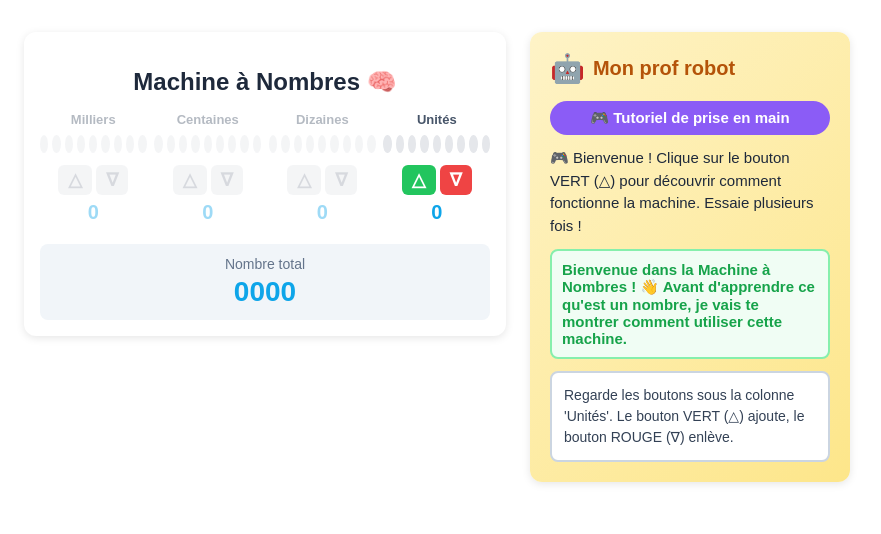
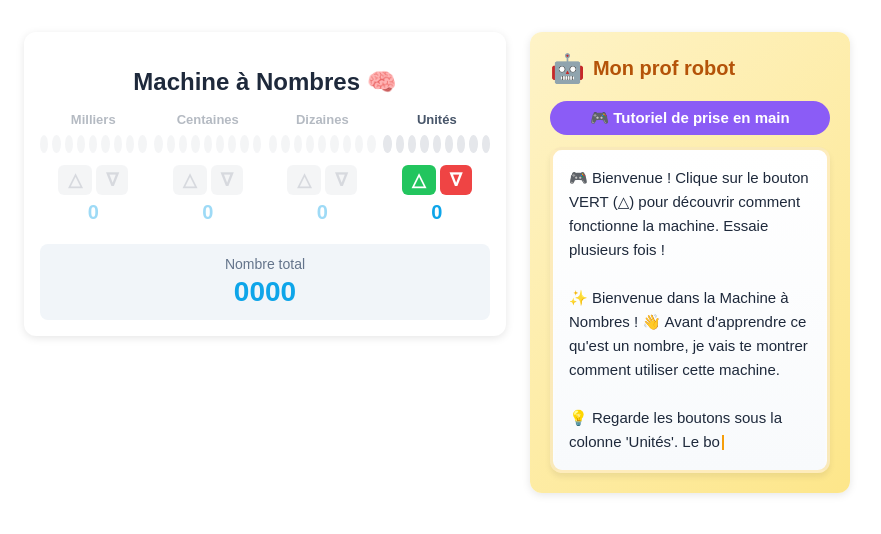
Before and after one commit to armelwanes/game-test, a React (Vite) app: page / in a window 1280 px wide. Shown: the top 534 px of the page, without its empty margins (203-1084 px from the left). Built offline with nearby package versions, Linux system fonts and the light colour scheme.

Commit message:
Consolidate all typing texts into single unified card in Mon prof robot
Co-authored-by: armelgeek <57889510+armelgeek@users.noreply.github.com>

```diff
--- a/src/MachineANombres.tsx
+++ b/src/MachineANombres.tsx
@@ -31,9 +31,8 @@ function MachineANombres() {
   // addClicks sert maintenant à suivre la progression dans explore-units
   const [addClicks, setAddClicks] = useState(0);
   const [feedback, setFeedback] = useState("Bienvenue dans la Machine à Nombres ! 👋 Avant d'apprendre ce qu'est un nombre, je vais te montrer comment utiliser cette machine.");
-  const [typedFeedback, setTypedFeedback] = useState("");
-  const [typedInstruction, setTypedInstruction] = useState("");
   const [pointInfo, setPointInfo] = useState("Regarde les boutons sous la colonne 'Unités'. Le bouton VERT (△) ajoute, le bouton ROUGE (∇) enlève.");
+  const [typedText, setTypedText] = useState("");
 
   // État pour l'auto-incrémentation
   const [isCountingAutomatically, setIsCountingAutomatically] = useState(false);
@@ -480,33 +479,28 @@ function MachineANombres() {
     }
   }, [phase]);
 
-  // Gestion de l'effet de frappe pour l'instruction
+  // Texte combiné pour l'affichage unifié
+  const combinedText = useMemo(() => {
+    const parts: string[] = [];
+
+    if (instruction) parts.push(instruction);
+    if (feedback) parts.push(`✨ ${feedback}`);
+    if (pointInfo) parts.push(`💡 ${pointInfo}`);
+
+    return parts.join('\n\n');
+  }, [instruction, feedback, pointInfo]);
+
+  // Gestion de l'effet de frappe unifié
   useEffect(() => {
     let i = 0;
-    setTypedInstruction("");
+    setTypedText("");
     const timer = setInterval(() => {
       i++;
-      setTypedInstruction(instruction.slice(0, i));
-      if (i >= instruction.length) clearInterval(timer);
+      setTypedText(combinedText.slice(0, i));
+      if (i >= combinedText.length) clearInterval(timer);
     }, TYPING_SPEED);
     return () => clearInterval(timer);
-  }, [instruction]);
-
-  // Gestion de l'effet de frappe pour le feedback
-  useEffect(() => {
-    if (!feedback) {
-      setTypedFeedback("");
-      return;
-    }
-    let i = 0;
-    setTypedFeedback("");
-    const timer = setInterval(() => {
-      i++;
-      setTypedFeedback(feedback.slice(0, i));
-      if (i >= feedback.length) clearInterval(timer);
-    }, TYPING_SPEED);
-    return () => clearInterval(timer);
-  }, [feedback]);
+  }, [combinedText]);
 
   const allColumnsUnlocked = columns.every(col => col.unlocked);
   const showUnlockButton = phase === 'normal' && !allColumnsUnlocked;
@@ -792,43 +786,55 @@ function MachineANombres() {
           </div>
         )}
 
+        {/* CARTE UNIQUE POUR TOUS LES TEXTES */}
         <div style={{
           fontSize: 15,
-          minHeight: 48,
+          minHeight: 120,
           color: '#1e293b',
-          lineHeight: 1.5
+          lineHeight: 1.6,
+          background: 'linear-gradient(to bottom, #ffffff 0%, #f8fafc 100%)',
+          padding: 16,
+          borderRadius: 12,
+          border: '3px solid rgba(251, 191, 36, 0.3)',
+          boxShadow: '0 4px 6px rgba(0, 0, 0, 0.07), inset 0 2px 4px rgba(255, 255, 255, 0.9)',
+          whiteSpace: 'pre-wrap',
+          position: 'relative',
+          overflow: 'hidden'
         }}>
-          {typedInstruction}
+          {/* Effet de brillance */}
+          <div style={{
+            position: 'absolute',
+            top: 0,
+            left: 0,
+            right: 0,
+            height: '40%',
+            background: 'linear-gradient(to bottom, rgba(255,255,255,0.4), transparent)',
+            pointerEvents: 'none'
+          }}></div>
+
+          {/* Curseur clignotant */}
+          <style>{`
+            @keyframes blink {
+              0%, 49% { opacity: 1; }
+              50%, 100% { opacity: 0; }
+            }
+          `}</style>
+
+          <span style={{ position: 'relative', zIndex: 1 }}>
+            {typedText}
+            {typedText.length < combinedText.length && (
+              <span style={{
+                display: 'inline-block',
+                width: 2,
+                height: '1em',
+                backgroundColor: '#f59e0b',
+                marginLeft: 2,
+                animation: 'blink 1s infinite',
+                verticalAlign: 'text-bottom'
+              }}></span>
+            )}
+          </span>
         </div>
-
-        {typedFeedback && (
-          <div style={{
-            color: '#16a34a',
-            fontWeight: 'bold',
-            fontSize: 15,
-            minHeight: 24,
-            background: '#f0fdf4',
-            padding: 10,
-            borderRadius: 8,
-            border: '2px solid #86efac'
-          }}>
-            {typedFeedback}
-          </div>
-        )}
-
-        {pointInfo && (
-          <div style={{
-            fontSize: 14,
-            color: '#334155',
-            background: '#fff',
-            borderRadius: 8,
-            padding: 12,
-            border: '2px solid #cbd5e1',
-            lineHeight: 1.5
-          }}>
-            {pointInfo}
-          </div>
-        )}
       </div>
     </div>
   );
```
